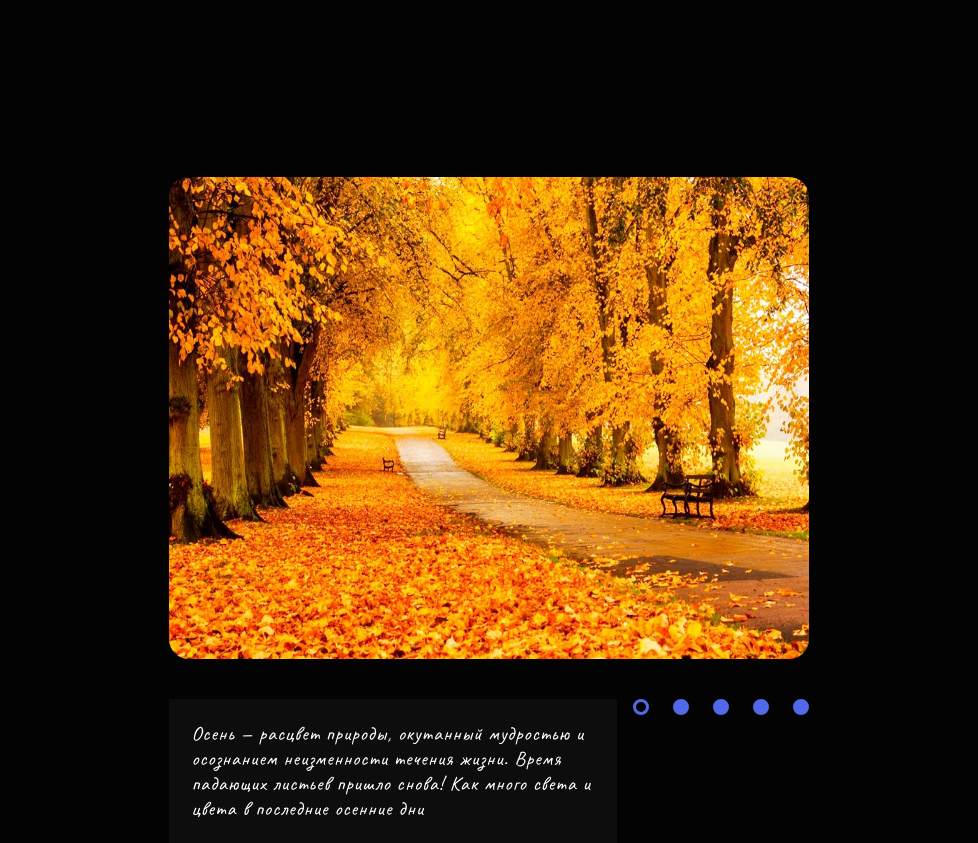
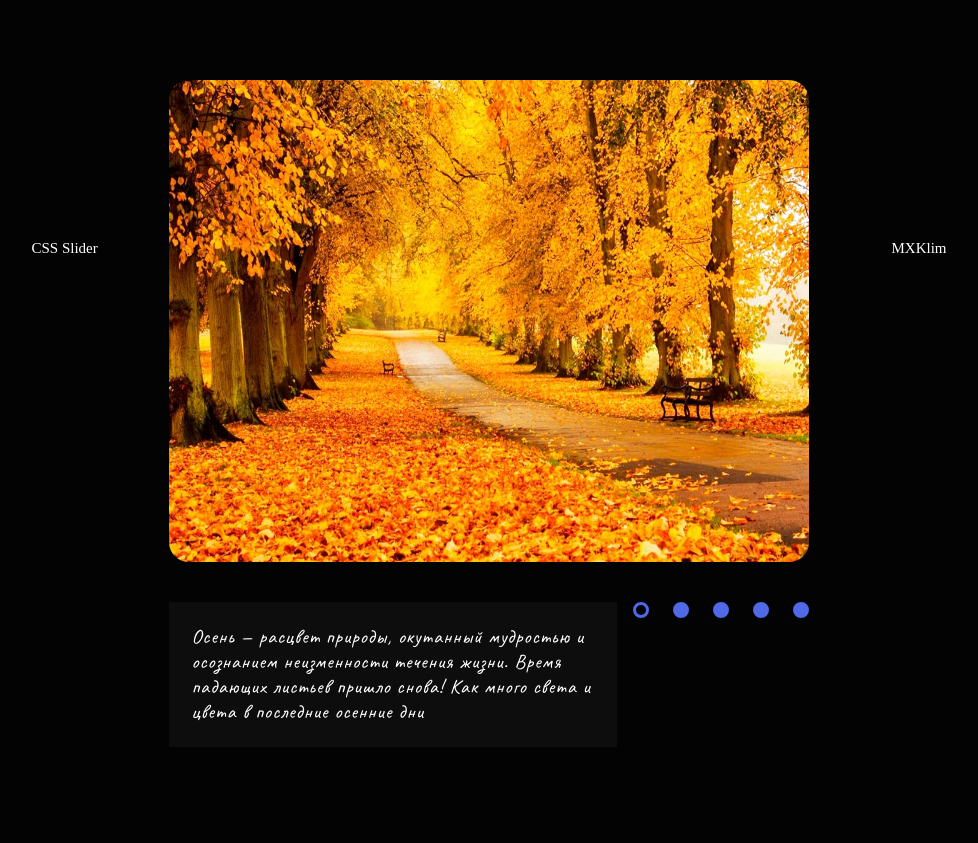
Before and after one commit to MxKlim/cssMemSlider, a plain HTML site: page customSlider/index.html in a window 1280 px wide. Shown: the whole page, without its empty margins (151-1129 px from the left). After the commit the page ends 800 px from the top, so only its background shows below. Drawn offline with Linux system fonts and the light colour scheme.

Commit message:
feat: add styles header

```diff
--- a/customSlider/css/style.css
+++ b/customSlider/css/style.css
@@ -29,7 +29,7 @@ input {
 .slider_wrapper{
  width: 50%;
  height: 30%;
- transform: translate(0, -50%);
+ transform: translate(0, -100%);
  background-color: #030303;
 }
 
@@ -182,7 +182,21 @@ input {
     border: 3px solid #fff !important;
 }
 
-
+.header{
+    width: 100%;
+    height: 10%;
+    display: block;
+    display: flex;
+    justify-content: space-around;
+}
+a{
+    color:#ffffff;
+    text-decoration: none ;
+}
+.copy, .name, .user{
+    color:#ffffff;
+    font-size: 1.5rem;
+}
 @media (max-width:900px){
     #slider_controls{
         flex-direction: column-reverse;
@@ -209,8 +223,5 @@ input {
         width: 0.8rem;
         height: 0.8rem;
     }
-    .label {
-   	 margin-right: 0.5rem;
-    }
 
 }
```
